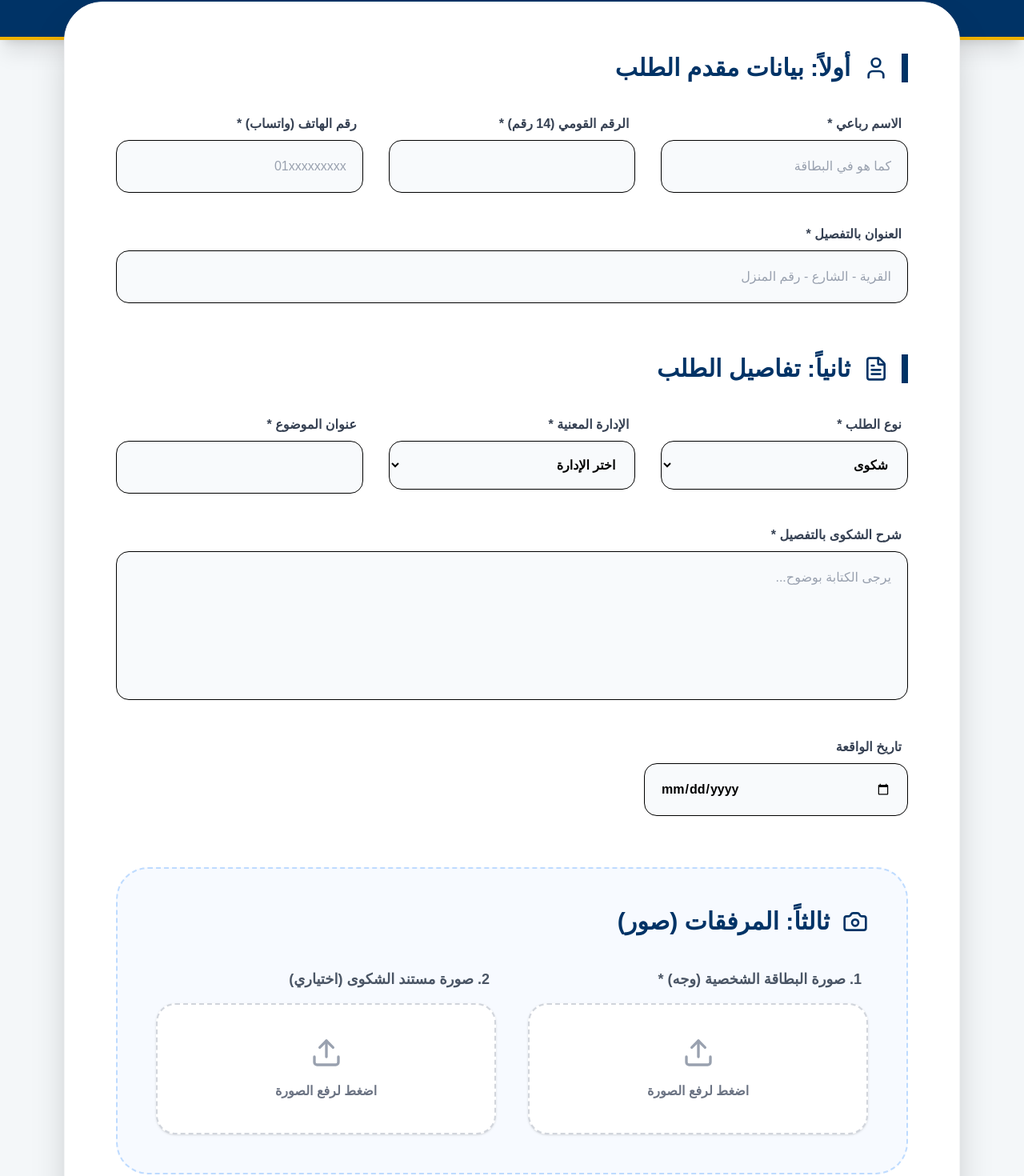
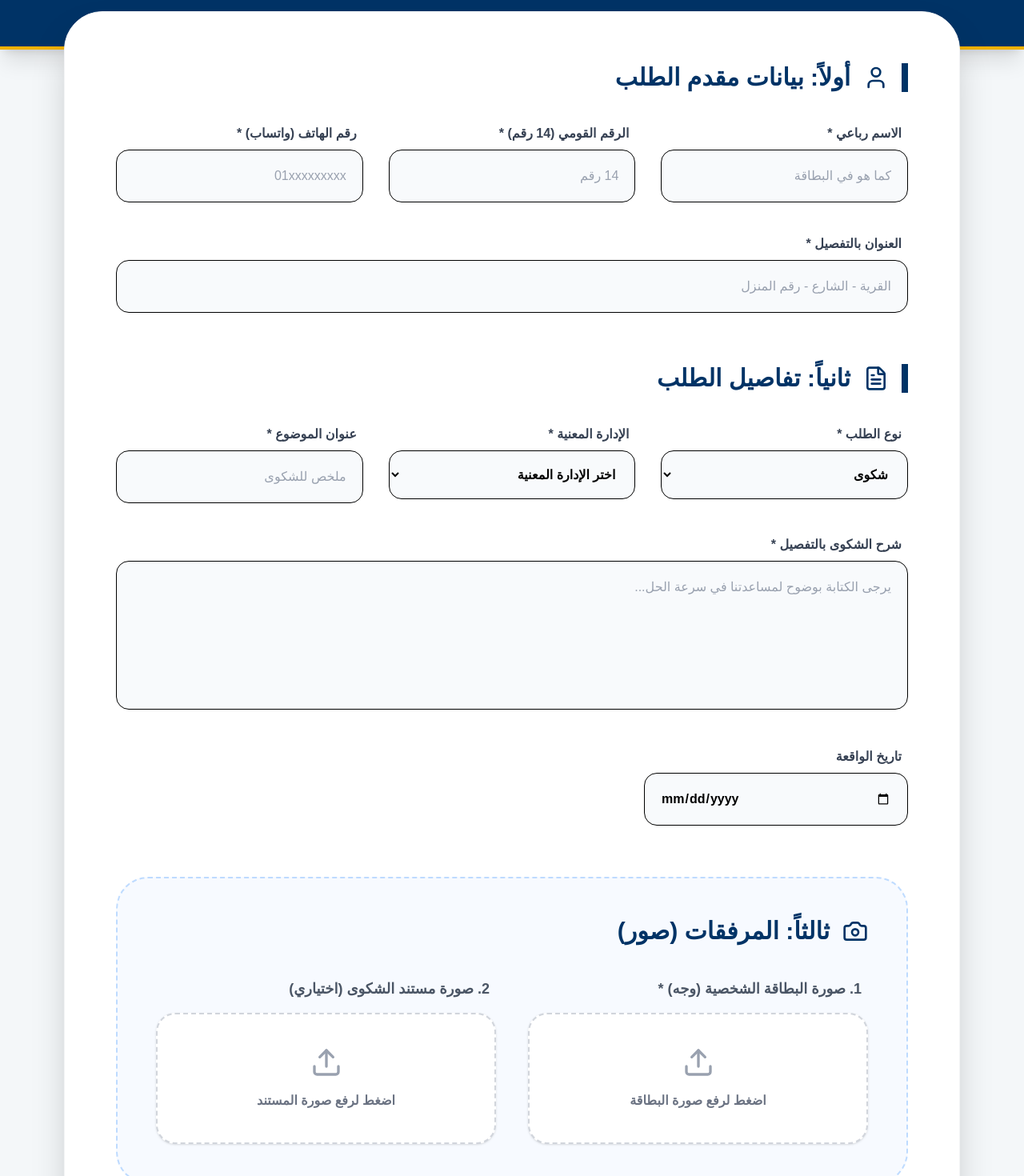
Before and after one commit to bebo698/kafr-shukar-complaints, a Next.js app: page / in a window 1280 px wide. Shown: the part 186-1656 px from the top of the page at 80% size. Built offline with nearby package versions, Linux system fonts and the light colour scheme.

Commit message:
الاصدار الثاني

```diff
--- a/app/page.tsx
+++ b/app/page.tsx
@@ -17,6 +17,7 @@ export default function ComplaintForm() {
     const formData = new FormData(e.currentTarget);
     const params = new URLSearchParams();
 
+    // وظيفة تحويل الصورة لـ Base64 لرفعها للدرايف
     const toBase64 = (file: File) => new Promise((resolve, reject) => {
       const reader = new FileReader();
       reader.readAsDataURL(file);
@@ -25,6 +26,7 @@ export default function ComplaintForm() {
     });
 
     try {
+      // 1. إضافة البيانات النصية
       params.append('name', formData.get('name') as string);
       params.append('nationalId', formData.get('nationalId') as string);
       params.append('phone', formData.get('phone') as string);
@@ -35,6 +37,7 @@ export default function ComplaintForm() {
       params.append('description', formData.get('description') as string);
       params.append('date', formData.get('date') as string);
 
+      // 2. معالجة الصور (البطاقة والشكوى)
       const idFile = formData.get('idPhoto') as File;
       const compFile = formData.get('complaintPhoto') as File;
 
@@ -47,8 +50,8 @@ export default function ComplaintForm() {
         params.append('complaintPhoto', b64 as string);
       }
 
-      // ضع رابط الـ DEPLOY الجديد هنا
-      const GOOGLE_SCRIPT_URL = 'https://script.google.com/macros/s/AKfycbw6q_S8_p0uY2-0k6rGf8E-z6K6qZ7G9G0_Z6K6qZ7G9G0_Z6K/exec';
+      // الرابط الجديد الذي أرسلته
+      const GOOGLE_SCRIPT_URL = 'https://script.google.com/macros/s/AKfycbwj-Vwmghy20vkXOaiWFuig4awAIU6x202y_V0S7FPlwnrTRuPJb0ljSf_dqLb6jEfx/exec';
 
       await fetch(GOOGLE_SCRIPT_URL, {
         method: 'POST',
@@ -60,6 +63,7 @@ export default function ComplaintForm() {
       setSent(true);
       window.scrollTo({ top: 0, behavior: 'smooth' });
     } catch (error) {
+      console.error(error);
       alert("عذراً، حدث خطأ أثناء الإرسال. تأكد من حجم الصور وحاول مرة أخرى.");
     } finally {
       setLoading(false);
@@ -79,20 +83,20 @@ export default function ComplaintForm() {
     );
   }
 
-  // الكلاس الموحد للحقول لضمان خط أسود سميك
+  // كلاس الحقول (خط أسود سميك)
   const inputClass = "w-full p-5 bg-slate-50 border rounded-2xl focus:ring-2 focus:ring-blue-500 outline-none font-bold text-black placeholder:font-normal placeholder:text-gray-400";
 
   return (
     <div className="min-h-screen bg-[#f4f7f9] text-right pb-20" dir="rtl">
       <header className="bg-[#003366] pt-12 pb-20 px-6 text-center border-b-4 border-yellow-500 shadow-xl">
-        <h1 className="text-white text-3xl md:text-5xl font-black mb-4 tracking-tight">منظومة شكاوى مجلس مدينة كفر شكر</h1>
+        <h1 className="text-white text-3xl md:text-5xl font-black mb-4 tracking-tight leading-tight">منظومة شكاوى مجلس مدينة كفر شكر</h1>
         <div className="bg-yellow-400 text-[#003366] inline-block px-8 py-2 rounded-full font-black italic shadow-lg">نحن هنا لخدمتكم</div>
       </header>
 
       <main className="max-w-6xl mx-auto px-4 -mt-12">
         <form onSubmit={handleSubmit} className="bg-white rounded-[3rem] shadow-2xl p-8 md:p-16 space-y-16 border border-gray-100">
 
-          {/* قسم البيانات الشخصية */}
+          {/* القسم الأول: بيانات مقدم الطلب */}
           <section className="space-y-10">
              <div className="flex items-center gap-4 border-r-8 border-[#003366] pr-4">
                 <User size={32} className="text-[#003366]" />
@@ -105,7 +109,7 @@ export default function ComplaintForm() {
                 </div>
                 <div className="space-y-2">
                    <label className="font-bold text-gray-700 block pr-2">الرقم القومي (14 رقم) *</label>
-                   <input name="nationalId" maxLength={14} required className={inputClass} />
+                   <input name="nationalId" maxLength={14} required className={inputClass} placeholder="14 رقم" />
                 </div>
                 <div className="space-y-2">
                    <label className="font-bold text-gray-700 block pr-2">رقم الهاتف (واتساب) *</label>
@@ -118,7 +122,7 @@ export default function ComplaintForm() {
              </div>
           </section>
 
-          {/* قسم الشكوى */}
+          {/* القسم الثاني: تفاصيل الطلب */}
           <section className="space-y-10">
              <div className="flex items-center gap-4 border-r-8 border-[#003366] pr-4">
                 <FileText size={32} className="text-[#003366]" />
@@ -134,7 +138,7 @@ export default function ComplaintForm() {
                 <div className="space-y-2">
                    <label className="font-bold text-gray-700 block pr-2">الإدارة المعنية *</label>
                    <select name="dept" required className={inputClass}>
-                      <option value="">اختر الإدارة</option>
+                      <option value="">اختر الإدارة المعنية</option>
                       <option>إدارة النظافة والبيئة</option>
                       <option>إدارة الإشغالات</option>
                       <option>إدارة الطرق والكباري</option>
@@ -143,12 +147,12 @@ export default function ComplaintForm() {
                 </div>
                 <div className="space-y-2">
                    <label className="font-bold text-gray-700 block pr-2">عنوان الموضوع *</label>
-                   <input name="subject" required className={inputClass} />
+                   <input name="subject" required className={inputClass} placeholder="ملخص للشكوى" />
                 </div>
              </div>
              <div className="space-y-2">
                 <label className="font-bold text-gray-700 block pr-2">شرح الشكوى بالتفصيل *</label>
-                <textarea name="description" rows={6} required placeholder="يرجى الكتابة بوضوح..." className={inputClass + " resize-none"}></textarea>
+                <textarea name="description" rows={6} required placeholder="يرجى الكتابة بوضوح لمساعدتنا في سرعة الحل..." className={inputClass + " resize-none"}></textarea>
              </div>
              <div className="w-full md:w-1/3 space-y-2">
                 <label className="font-bold text-gray-700 block pr-2">تاريخ الواقعة</label>
@@ -156,7 +160,7 @@ export default function ComplaintForm() {
              </div>
           </section>
 
-          {/* قسم المرفقات */}
+          {/* القسم الثالث: المرفقات (صور) */}
           <section className="space-y-10 bg-blue-50/50 p-8 md:p-12 rounded-[2.5rem] border-2 border-dashed border-blue-200">
              <div className="flex items-center gap-4 text-[#003366]">
                 <Camera size={32} />
@@ -169,7 +173,7 @@ export default function ComplaintForm() {
                       <input type="file" name="idPhoto" accept="image/*" required className="absolute inset-0 w-full h-full opacity-0 cursor-pointer z-10" />
                       <div className="p-10 bg-white border-2 border-dashed border-gray-300 rounded-3xl flex flex-col items-center justify-center gap-4 group-hover:border-[#003366] transition-all shadow-sm">
                          <Upload size={40} className="text-gray-400 group-hover:text-[#003366]" />
-                         <span className="font-bold text-gray-500">اضغط لرفع الصورة</span>
+                         <span className="font-bold text-gray-500">اضغط لرفع صورة البطاقة</span>
                       </div>
                    </div>
                 </div>
@@ -179,7 +183,7 @@ export default function ComplaintForm() {
                       <input type="file" name="complaintPhoto" accept="image/*" className="absolute inset-0 w-full h-full opacity-0 cursor-pointer z-10" />
                       <div className="p-10 bg-white border-2 border-dashed border-gray-300 rounded-3xl flex flex-col items-center justify-center gap-4 group-hover:border-[#003366] transition-all shadow-sm">
                          <Upload size={40} className="text-gray-400 group-hover:text-[#003366]" />
-                         <span className="font-bold text-gray-500">اضغط لرفع الصورة</span>
+                         <span className="font-bold text-gray-500">اضغط لرفع صورة المستند</span>
                       </div>
                    </div>
                 </div>
@@ -189,7 +193,7 @@ export default function ComplaintForm() {
           {/* زر الإرسال */}
           <button type="submit" disabled={loading} className="w-full bg-[#003366] hover:bg-blue-900 text-white py-8 rounded-full text-3xl font-black shadow-2xl transition-all transform hover:scale-[1.02] active:scale-95 disabled:bg-gray-400 flex items-center justify-center gap-6">
             {loading ? (
-              <>جاري معالجة البيانات والصور...</>
+              <span className="flex items-center gap-4 animate-pulse">جاري معالجة البيانات والصور...</span>
             ) : (
               <><Send size={32} className="-rotate-45" /> إرسال الطلب الآن</>
             )}
```
